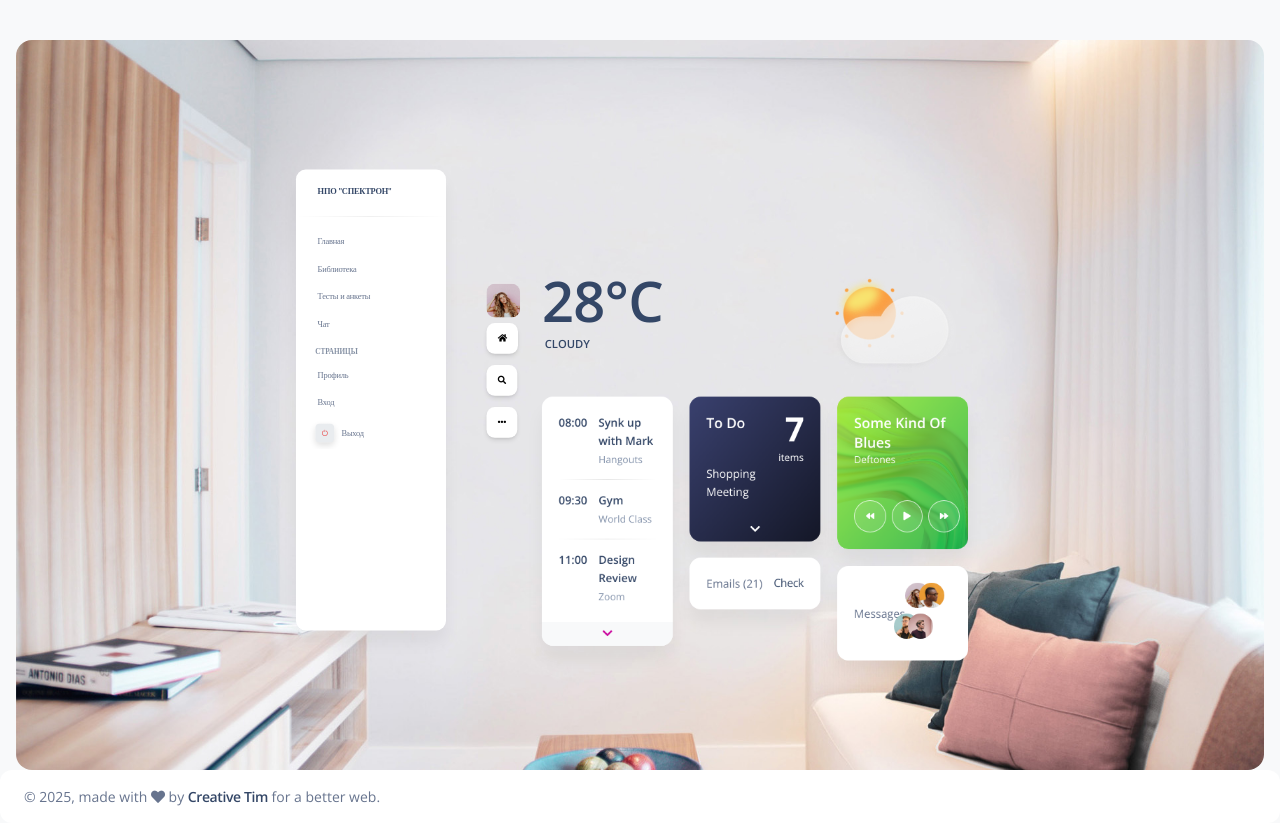
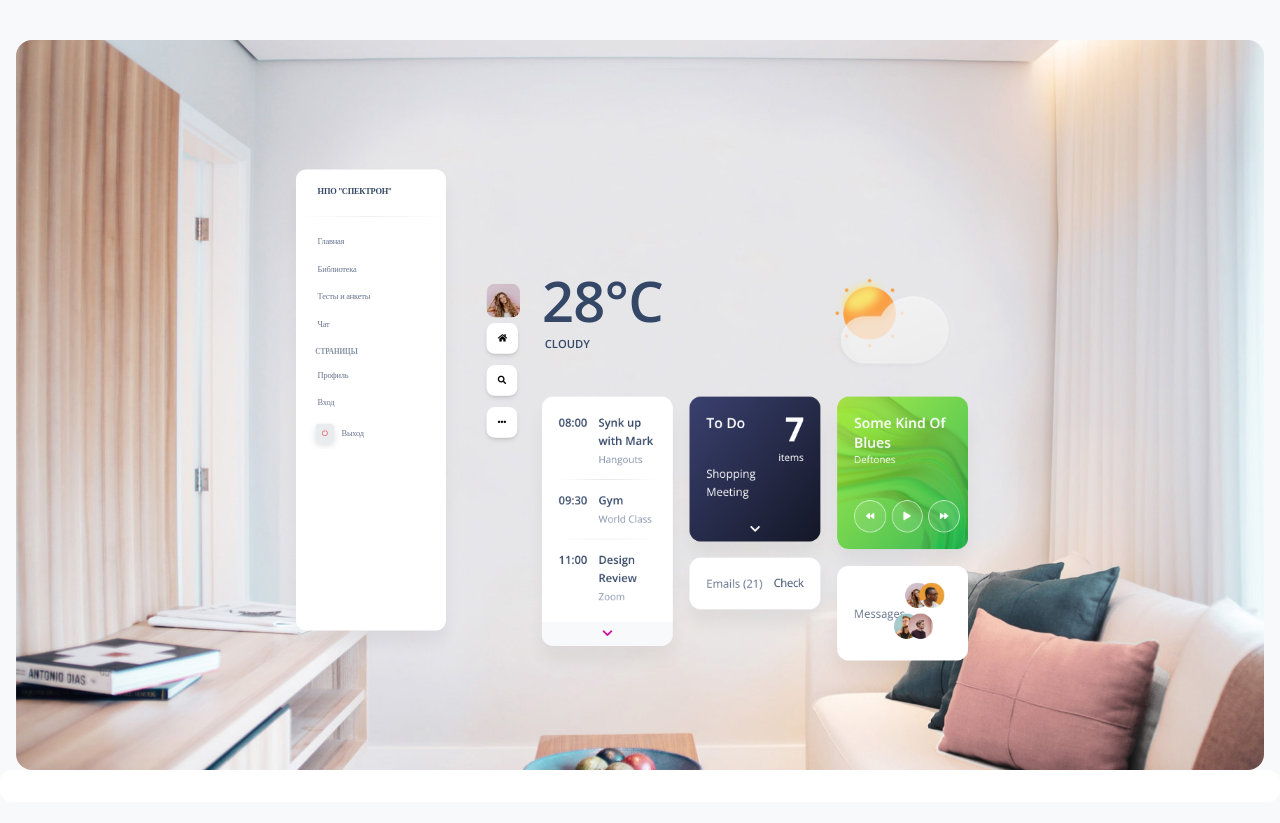
Before and after one commit to amscotti/local-LLM-with-RAG, a Vue app in the folder vite-soft-ui-dashboard-main/: page /#/virtual-reality in a window 1280 px wide. After the commit the page ends 802 px from the top, so only its background shows below. Built offline with nearby package versions, Linux system fonts and the light colour scheme; sample sign-in values are in the browser's storage.

Commit message:
убрано лишнее

```diff
--- a/vite-soft-ui-dashboard-main/src/examples/Footer.vue
+++ b/vite-soft-ui-dashboard-main/src/examples/Footer.vue
@@ -3,21 +3,7 @@
     <div class="container-fluid">
       <div class="row align-items-center justify-content-lg-between">
         <div class="mb-4 col-lg-6 mb-lg-0">
-          <div
-            class="text-sm text-center copyright text-muted"
-            :class="$store.state.isRTL ? 'text-lg-end' : 'text-lg-start'"
-          >
-            ©
-            {{ new Date().getFullYear() }}, made with
-            <i class="fa fa-heart"></i> by
-            <a
-              href="https://www.creative-tim.com"
-              class="font-weight-bold"
-              target="_blank"
-              >Creative Tim</a
-            >
-            for a better web.
-          </div>
+
         </div>
         <div class="col-lg-6">
           <ul
```
